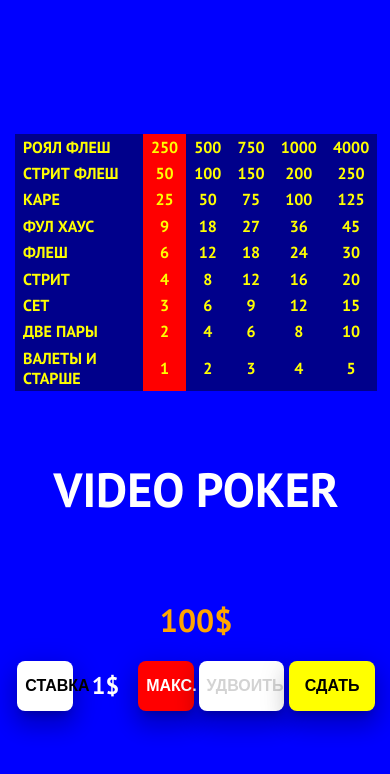
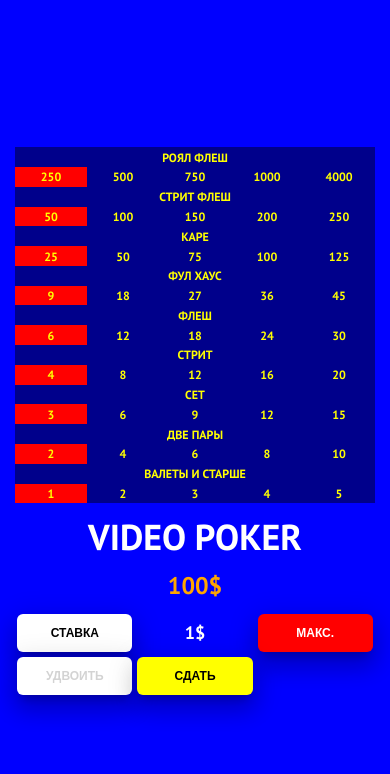
Before and after one commit to danielchacon/video-poker, a React (Create React App) app: page / in a window 390 px wide. Shown: the top 774 px of the page. Built offline with nearby package versions, Linux system fonts and the light colour scheme.

Commit message:
Add responsive sty;es

```diff
--- a/src/App.scss
+++ b/src/App.scss
@@ -7,10 +7,14 @@
     min-height: 100vh;
     &__inner {
         display: grid;
-        grid-template-rows: 245px 180px;
+        grid-template-rows: auto 180px;
         gap: 20px;
         max-width: 100%;
         padding: 15px;
+        @media (max-width: $breakpoint-mobile) {
+            grid-template-rows: auto;
+            gap: 10px;
+        }
     }
     &__hand-wrapper {
         display: grid;
@@ -21,5 +25,8 @@
         font-size: $base-font-size * 3;
         font-weight: bold;
         text-align: center;
+        @media (max-width: $breakpoint-mobile) {
+            font-size: $base-font-size-mobile * 3;
+        }
     }
 }
--- a/src/assets/styles/_variables.scss
+++ b/src/assets/styles/_variables.scss
@@ -10,3 +10,6 @@ $color-9: lightgray;
 $color-10: lightblue;
 
 $base-font-size: 16px;
+$base-font-size-mobile: 12px;
+
+$breakpoint-mobile: 600px;
--- a/src/components/button.scss
+++ b/src/components/button.scss
@@ -11,6 +11,9 @@
     font-size: $base-font-size;
     font-weight: bold;
     text-transform: uppercase;
+    @media (max-width: $breakpoint-mobile) {
+        font-size: $base-font-size-mobile;
+    }
     &--theme-primary {
         background-color: $color-3;
     }
--- a/src/components/card.scss
+++ b/src/components/card.scss
@@ -7,6 +7,10 @@
     background-color: $color-5;
     border-radius: 5%;
     user-select: none;
+    @media (max-width: $breakpoint-mobile) {
+        height: auto;
+        aspect-ratio: 1 / 1;
+    }
     &--clickable {
         box-shadow: 0 8px 9px -5px #0003, 0 15px 22px 2px #00000024, 0 6px 28px 5px #0000001f;
         cursor: pointer;
@@ -18,6 +22,9 @@
         font-size: $base-font-size * 2;
         font-weight: bold;
         color: $color-6;
+        @media (max-width: $breakpoint-mobile) {
+            font-size: $base-font-size-mobile * 2;
+        }
         &--red {
             color: $color-4;
         }
--- a/src/components/pay-table.scss
+++ b/src/components/pay-table.scss
@@ -3,12 +3,31 @@
     width: 100%;
     border-collapse: collapse;
     background-color: $color-2;
+    @media (max-width: $breakpoint-mobile) {
+        table-layout: fixed;
+    }
+    &__row {
+        &--mobile {
+            display: none;
+            @media (max-width: $breakpoint-mobile) {
+                display: table-row;
+            }
+        }
+        &--desktop {
+            @media (max-width: $breakpoint-mobile) {
+                display: none;
+            }
+        }
+    }
     &__cell {
         padding: 0.2em 0.5em;
         color: $color-3;
         font-size: $base-font-size;
         font-weight: bold;
         text-transform: uppercase;
+        @media (max-width: $breakpoint-mobile) {
+            font-size: $base-font-size-mobile;
+        }
         &--pay {
             text-align: center;
         }
@@ -17,7 +36,17 @@
         }
         &--highlighted#{&}--name,
         &--highlighted#{&}--selected {
-            color: $color-5
+            color: $color-5;
+        }
+        &--desktop {
+            @media (max-width: $breakpoint-mobile) {
+                display: none;
+            }
+        }
+        &--name {
+            @media (max-width: $breakpoint-mobile) {
+                text-align: center;
+            }
         }
     }
 }
--- a/src/components/pay-table.tsx
+++ b/src/components/pay-table.tsx
@@ -60,13 +60,27 @@ export const PayTable = observer((props: Props) => {
     ];
 
     return (
-        <table className='pay-table'>
+        <table className="pay-table">
             <tbody>
                 {tableData.map((row, rowIndex) => (
-                    <tr key={rowIndex}>
+                    <>
+                        <tr className='pay-table__row pay-table__row--mobile' key={rowIndex}>
+                            <td colSpan={5}
+                                className={`pay-table__cell pay-table__cell--name ${
+                                    ranking && ranking.name === row.name
+                                        ? 'pay-table__cell--highlighted'
+                                        : ''
+                                }`}
+                            >
+                                {row.title}
+                            </td>
+                        </tr>
+                        <tr className='pay-table__row' key={rowIndex}>
                             <td
-                            className={`pay-table__cell pay-table__cell--name ${
-                                ranking && ranking.name === row.name ? 'pay-table__cell--highlighted' : ''
+                                className={`pay-table__cell pay-table__cell--name pay-table__cell--desktop ${
+                                    ranking && ranking.name === row.name
+                                        ? 'pay-table__cell--highlighted'
+                                        : ''
                                 }`}
                             >
                                 {row.title}
@@ -74,8 +88,12 @@ export const PayTable = observer((props: Props) => {
                             {row.multipliers.map((cell, cellIndex) => (
                                 <td
                                     key={`${rowIndex}${cellIndex}`}
-                                className={`pay-table__cell pay-table__cell--pay ${bet - 1 === cellIndex ? 'pay-table__cell--selected' : ''} ${
-                                    ranking && ranking.name === row.name ? 'pay-table__cell--highlighted' : ''
+                                    className={`pay-table__cell pay-table__cell--pay ${
+                                        bet - 1 === cellIndex ? 'pay-table__cell--selected' : ''
+                                    } ${
+                                        ranking && ranking.name === row.name
+                                            ? 'pay-table__cell--highlighted'
+                                            : ''
                                     }`}
                                     onClick={() => {
                                         if (!gameIsOn) props.columnClickCallback(cellIndex + 1);
@@ -85,6 +103,7 @@ export const PayTable = observer((props: Props) => {
                                 </td>
                             ))}
                         </tr>
+                    </>
                 ))}
             </tbody>
         </table>
--- a/src/components/tools.scss
+++ b/src/components/tools.scss
@@ -3,16 +3,21 @@
     display: grid;
     grid-template-columns: repeat(3, (50% / 3)) repeat(2, 25%);
     align-items: center;
-    margin: 0 -0.25px;
-
+    margin: -0.25px;
+    @media (max-width: $breakpoint-mobile) {
+        grid-template-columns: repeat(3, (100% / 3));
+        grid-template-rows: auto;
+    }
     &__item {
-        padding: 0 2.5px;
+        padding: 2.5px;
     }
-
     &__bet {
         color: $color-5;
         text-align: center;
         font-size: $base-font-size * 1.5;
         font-weight: bold;
+        @media (max-width: $breakpoint-mobile) {
+            font-size: $base-font-size-mobile * 1.5;
+        }
     }
 }
--- a/src/components/user-bar.scss
+++ b/src/components/user-bar.scss
@@ -4,4 +4,7 @@
     font-weight: bold;
     color: $color-8;
     text-align: center;
+    @media (max-width: $breakpoint-mobile) {
+        font-size: $base-font-size-mobile * 2;
+    }
 }
```
Lines whose indentation alone changed are shown as unchanged.
